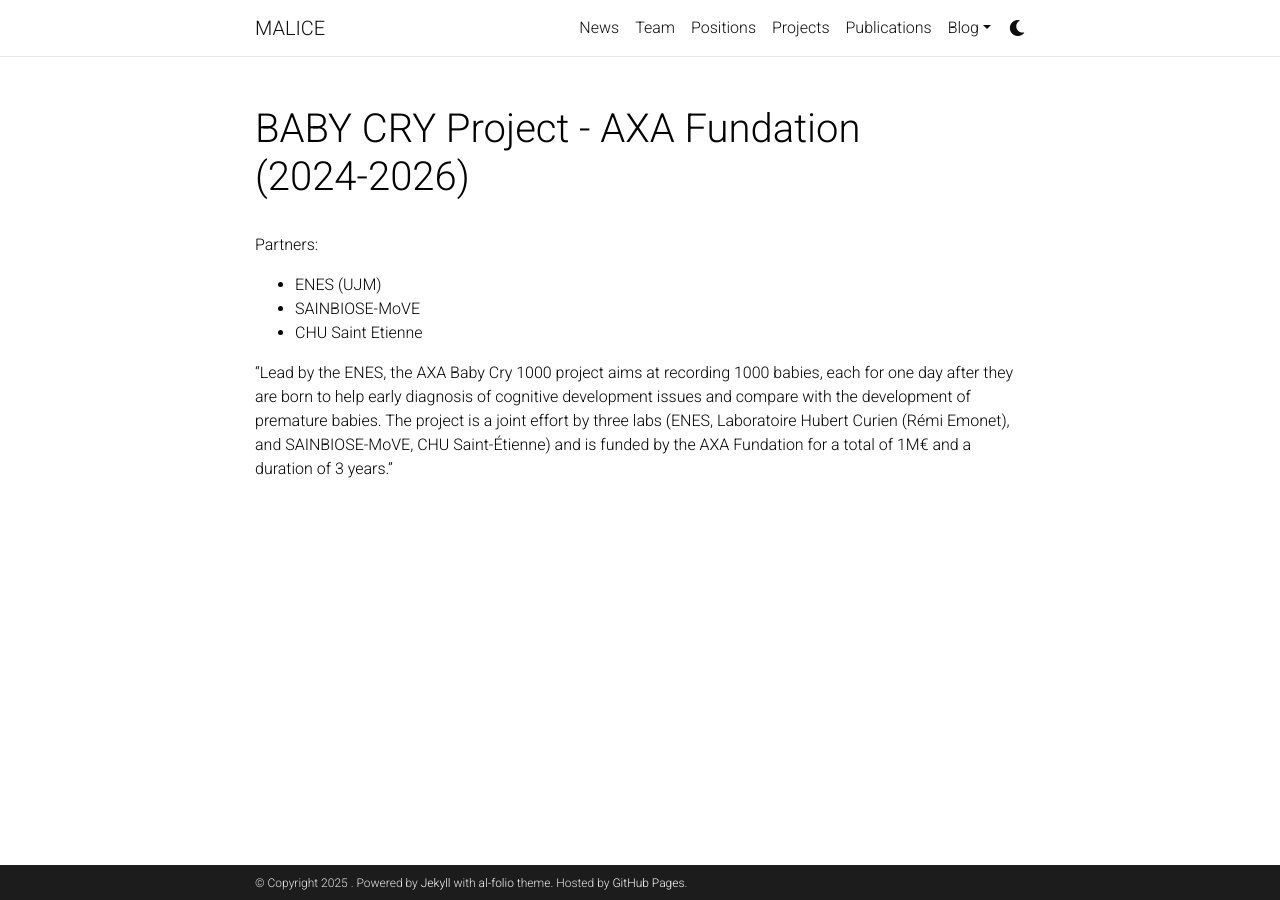
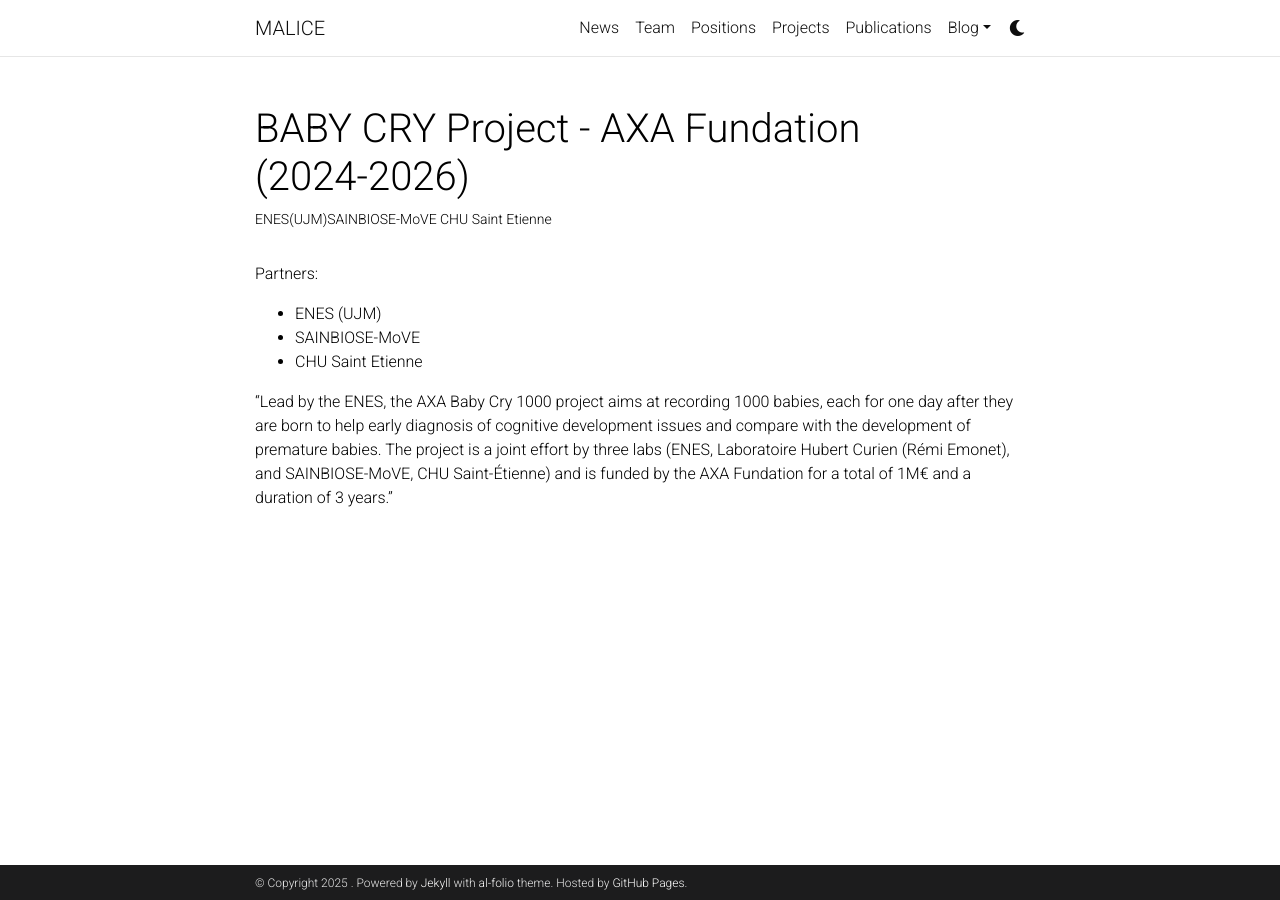
Before and after one commit to labhc-malice/labhc-malice.github.io, a Jekyll site: the page built from _projects/BABY CRY.md, in a window 1280 px wide. Built offline with Jekyll 4.4.1, drawn with Linux system fonts in a browser that asks for light colours; comment, search, counter and statistics services are not loaded; a style sheet for code colours, icons or effects is not loaded.

Commit message:
Update BABY CRY.md

```diff
--- a/_projects/BABY CRY.md
+++ b/_projects/BABY CRY.md
@@ -1,6 +1,7 @@
 ---
 layout: page
 title: BABY CRY Project - AXA Fundation <br/>(2024-2026)
+description: ENES(UJM)SAINBIOSE-MoVE CHU Saint Etienne
 img: assets/img/project/logo-defaut-malice6.jpg
 importance: 1
 category: ongoing
```
